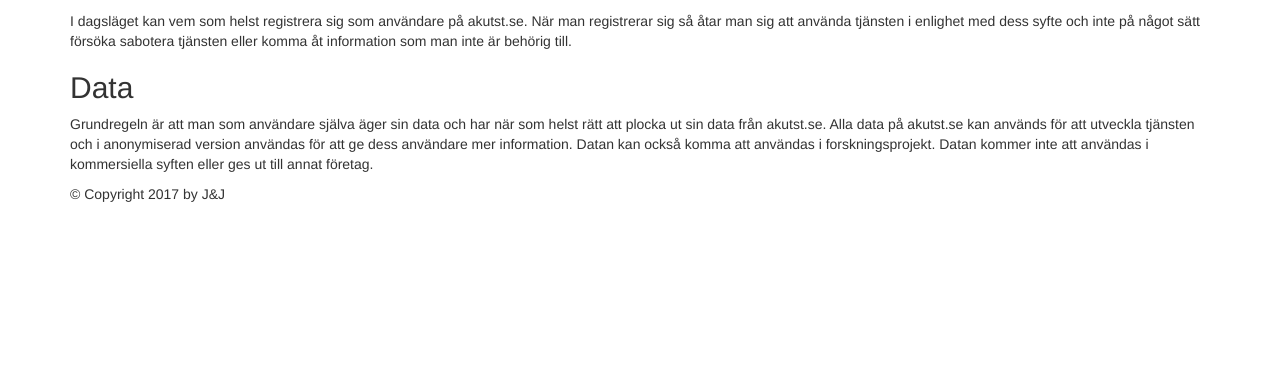
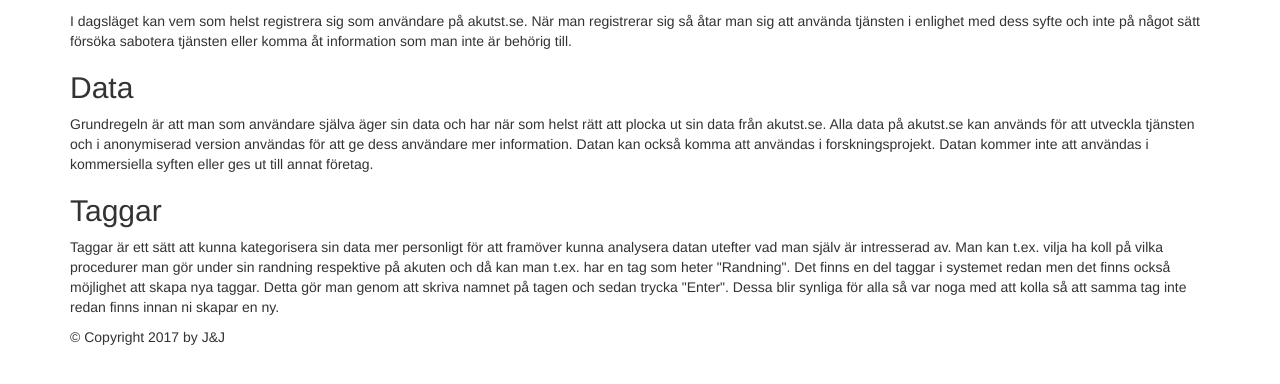
Before and after one commit to jwretborn/akutst, a Flask app: template templates/about.html in a window 1280 px wide. Shown: the part 214-598 px from the top of the page. Run offline with Flask 2, Linux system fonts and the light colour scheme; the template is opened without the code that fills it, so the values that code supplies are empty; some libraries are stand-ins or nearby versions.

Commit message:
Updating about-page

```diff
--- a/templates/about.html
+++ b/templates/about.html
@@ -19,4 +19,8 @@
     <p>
       Grundregeln är att man som användare själva äger sin data och har när som helst rätt att plocka ut sin data från akutst.se. Alla data på akutst.se kan används för att utveckla tjänsten och i anonymiserad version användas för att ge dess användare mer information. Datan kan också komma att användas i forskningsprojekt. Datan kommer inte att användas i kommersiella syften eller ges ut till annat företag.
     </p>
+    <h2>Taggar</h2>
+    <p>
+      Taggar är ett sätt att kunna kategorisera sin data mer personligt för att framöver kunna analysera datan utefter vad man själv är intresserad av. Man kan t.ex. vilja ha koll på vilka procedurer man gör under sin randning respektive på akuten och då kan man t.ex. har en tag som heter "Randning". Det finns en del taggar i systemet redan men det finns också möjlighet att skapa nya taggar. Detta gör man genom att skriva namnet på tagen och sedan trycka "Enter". Dessa blir synliga för alla så var noga med att kolla så att samma tag inte redan finns innan ni skapar en ny.
+    </p>
 {% endblock %}
```
